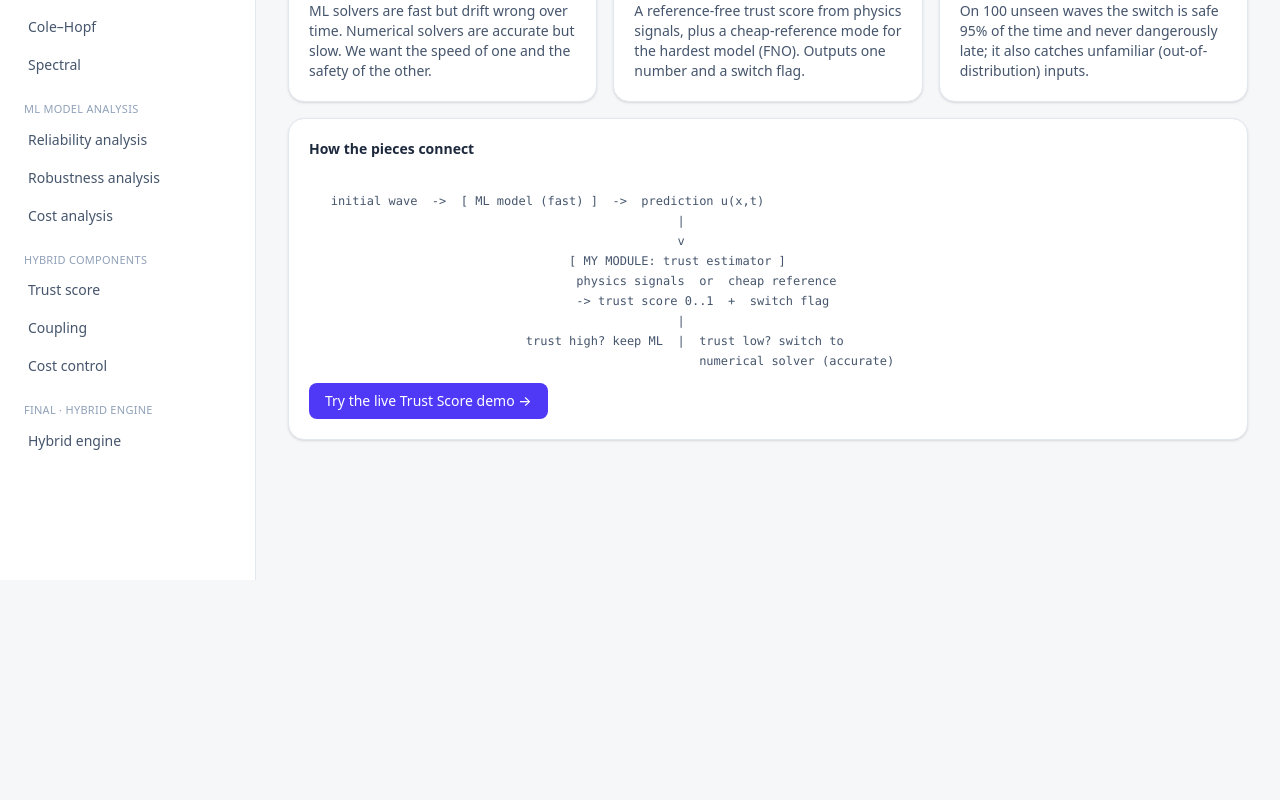
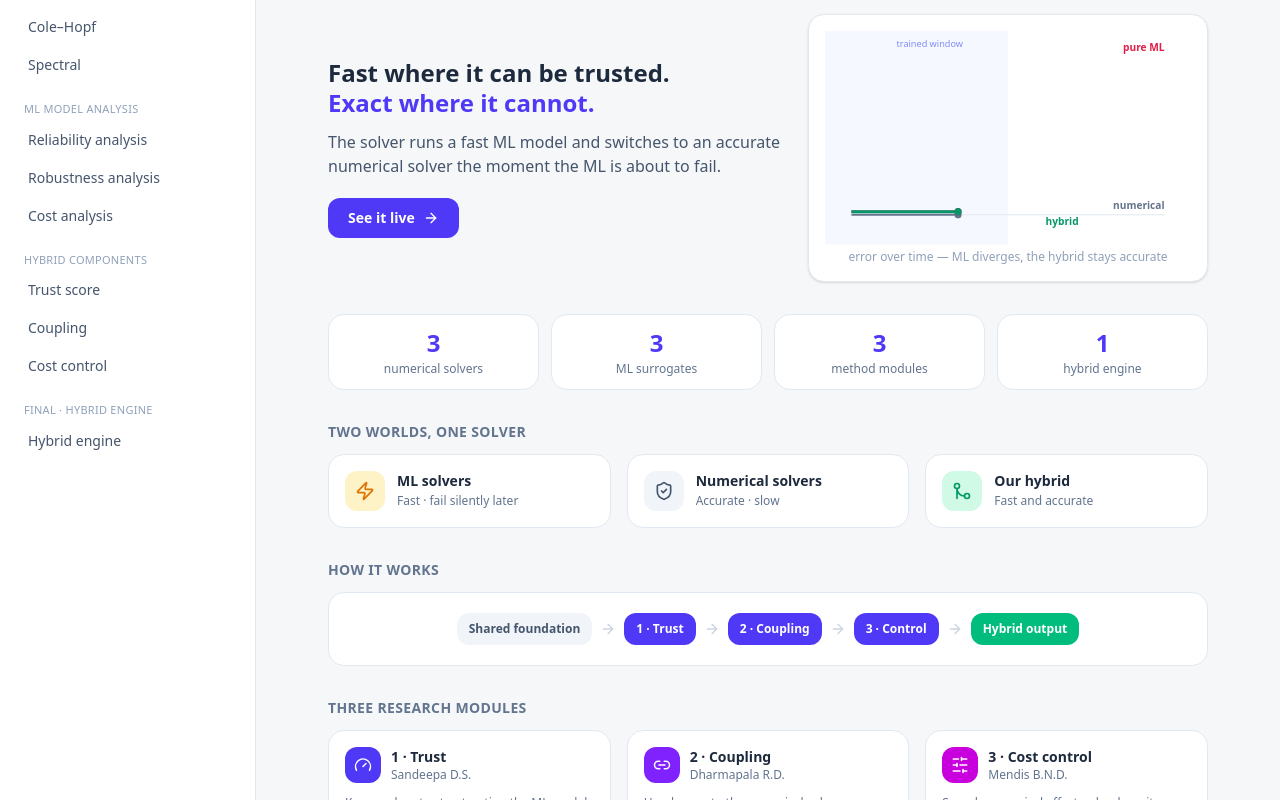
Before and after one commit to nithiladilsh/Turingz, a React (Vite) app in the folder demo_app/frontend/: page / in a window 1280 px wide. Shown: the part 220-1020 px from the top of the page. Before the commit the page ends 800 px from the top, so only its background shows below. Built offline with nearby package versions, Linux system fonts and the light colour scheme.

Commit message:
Overview modification

```diff
--- a/demo_app/frontend/package.json
+++ b/demo_app/frontend/package.json
@@ -10,7 +10,8 @@
   },
   "dependencies": {
     "react": "^18.3.1",
-    "react-dom": "^18.3.1"
+    "react-dom": "^18.3.1",
+    "lucide-react": "^0.454.0"
   },
   "devDependencies": {
     "@tailwindcss/vite": "^4.0.0",
--- a/demo_app/frontend/src/App.jsx
+++ b/demo_app/frontend/src/App.jsx
@@ -10,8 +10,16 @@ const SECTIONS = [
   { id: "colehopf", label: "Cole–Hopf", group: "Numerical solvers" },
   { id: "spectral", label: "Spectral", group: "Numerical solvers" },
 
-  { id: "reliability", label: "Reliability analysis", group: "ML model analysis" },
-  { id: "robustness", label: "Robustness analysis", group: "ML model analysis" },
+  {
+    id: "reliability",
+    label: "Reliability analysis",
+    group: "ML model analysis",
+  },
+  {
+    id: "robustness",
+    label: "Robustness analysis",
+    group: "ML model analysis",
+  },
   { id: "cost", label: "Cost analysis", group: "ML model analysis" },
 
   { id: "trust", label: "Trust score", group: "Hybrid components" },
@@ -25,12 +33,17 @@ const NOTES = {
   fdm: "The finite-difference (FDM) solver and its experiments: run it on a chosen wave and show the accuracy / error-over-time graphs that justify it against the Cole-Hopf reference.",
   colehopf: "The exact Cole-Hopf solution, used as the ground-truth reference.",
   spectral: "The pseudo-spectral numerical solver.",
-  reliability: "Reliability analysis of PINN, FNO and DeepONet: accuracy in-window vs extrapolation, error curves, and which model is most dependable.",
-  robustness: "Robustness analysis of the three ML models (behaviour under perturbed / harder inputs).",
+  reliability:
+    "Reliability analysis of PINN, FNO and DeepONet: accuracy in-window vs extrapolation, error curves, and which model is most dependable.",
+  robustness:
+    "Robustness analysis of the three ML models (behaviour under perturbed / harder inputs).",
   cost: "Cost analysis of the three ML models (speed and compute trade-offs).",
-  coupling: "The coupling module: how the ML model and the numerical solver are joined at the hand-off.",
-  costcontrol: "The cost-control module: managing compute budget across the hybrid run.",
-  hybrid: "The full product: the ML model predicts each step, the trust module scores it, and control switches to the numerical solver when trust drops. Reuses the same wave-builder input as the Trust page.",
+  coupling:
+    "The coupling module: how the ML model and the numerical solver are joined at the hand-off.",
+  costcontrol:
+    "The cost-control module: managing compute budget across the hybrid run.",
+  hybrid:
+    "The full product: the ML model predicts each step, the trust module scores it, and control switches to the numerical solver when trust drops. Reuses the same wave-builder input as the Trust page.",
 };
 
 export default function App() {
@@ -43,16 +56,26 @@ export default function App() {
       <aside className="w-64 shrink-0 bg-white border-r border-slate-200 p-4">
         <div className="px-2 py-3">
           <div className="text-lg font-bold text-slate-800">Team Turingz</div>
-          <div className="text-xs text-slate-500">Hybrid ML + Numerical PDE Solver</div>
+          <div className="text-xs text-slate-500">
+            Hybrid ML + Numerical PDE Solver
+          </div>
         </div>
         <nav className="mt-3 space-y-4">
           {groups.map((g) => (
             <div key={g}>
-              <div className="px-2 text-[11px] uppercase tracking-wide text-slate-400 mb-1">{g}</div>
+              <div className="px-2 text-[11px] uppercase tracking-wide text-slate-400 mb-1">
+                {g}
+              </div>
               {SECTIONS.filter((s) => s.group === g).map((s) => (
-                <button key={s.id} onClick={() => setActive(s.id)}
+                <button
+                  key={s.id}
+                  onClick={() => setActive(s.id)}
                   className={`w-full text-left px-3 py-2 rounded-lg text-sm mb-0.5 transition ${
-                    active === s.id ? "bg-indigo-600 text-white" : "text-slate-600 hover:bg-slate-100"}`}>
+                    active === s.id
+                      ? "bg-indigo-600 text-white"
+                      : "text-slate-600 hover:bg-slate-100"
+                  }`}
+                >
                   {s.label}
                 </button>
               ))}
@@ -61,11 +84,15 @@ export default function App() {
         </nav>
       </aside>
 
-      <main className="flex-1 p-8 max-w-6xl">
+      <main className="flex-1 w-full p-8 mx-10">
         {active === "overview" && <Overview go={setActive} />}
         {active === "trust" && <TrustPage />}
         {active !== "overview" && active !== "trust" && (
-          <Placeholder title={sec.label} group={sec.group} note={NOTES[active]} />
+          <Placeholder
+            title={sec.label}
+            group={sec.group}
+            note={NOTES[active]}
+          />
         )}
       </main>
     </div>
--- a/demo_app/frontend/src/pages/Overview.jsx
+++ b/demo_app/frontend/src/pages/Overview.jsx
@@ -1,44 +1,336 @@
-import { Card } from "../components/ui.jsx";
+import { useEffect, useState } from "react";
+import {
+  Zap,
+  ShieldCheck,
+  GitMerge,
+  Gauge,
+  Link2,
+  SlidersHorizontal,
+  ArrowRight,
+} from "lucide-react";
+
+/* ---- animated concept chart: ML diverges, hybrid stays accurate ---- */
+function ConceptChart() {
+  const [p, setP] = useState(0);
+  useEffect(() => {
+    let raf, start;
+    const loop = (ts) => {
+      if (!start) start = ts;
+      setP(Math.min(1, ((ts - start) / 3500) % 1.25));
+      raf = requestAnimationFrame(loop);
+    };
+    raf = requestAnimationFrame(loop);
+    return () => cancelAnimationFrame(raf);
+  }, []);
+  const W = 360,
+    H = 210,
+    pad = 26,
+    xs = 0.55;
+  const sx = (x) => pad + x * (W - 2 * pad);
+  const sy = (e) => H - pad - Math.min(1, e) * (H - 2 * pad);
+  const mlErr = (x) => Math.min(1, 0.04 + 5 * Math.max(0, x - 0.45) ** 2);
+  const hyErr = (x) => (x < xs ? mlErr(x) : 0.06);
+  const line = (f) => {
+    const pts = [];
+    for (let x = 0; x <= p; x += 0.02) pts.push([sx(x), sy(f(x))]);
+    return pts
+      .map((q, i) => `${i ? "L" : "M"}${q[0].toFixed(1)} ${q[1].toFixed(1)}`)
+      .join(" ");
+  };
+  const head = (f) => [sx(Math.min(p, 1)), sy(f(Math.min(p, 1)))];
+  const switched = p >= xs;
+  return (
+    <svg viewBox={`0 0 ${W} ${H}`} className="w-full">
+      <rect
+        x="0"
+        y="0"
+        width={sx(0.5)}
+        height={H}
+        fill="#eef2ff"
+        opacity="0.5"
+      />
+      <text x={sx(0.25)} y={16} textAnchor="middle" fontSize="9" fill="#818cf8">
+        trained window
+      </text>
+      <line
+        x1={pad}
+        x2={W - pad}
+        y1={sy(0.02)}
+        y2={sy(0.02)}
+        stroke="#e2e8f0"
+      />
+      {switched && (
+        <line
+          x1={sx(xs)}
+          x2={sx(xs)}
+          y1={pad}
+          y2={H - pad}
+          stroke="#e11d48"
+          strokeWidth="1.5"
+          strokeDasharray="4 3"
+        />
+      )}
+      <path
+        d={line((x) => 0.02)}
+        fill="none"
+        stroke="#64748b"
+        strokeWidth="2"
+      />
+      <path d={line(mlErr)} fill="none" stroke="#e11d48" strokeWidth="2.5" />
+      <path d={line(hyErr)} fill="none" stroke="#059669" strokeWidth="3" />
+      {[
+        ["#64748b", () => 0.02],
+        ["#e11d48", mlErr],
+        ["#059669", hyErr],
+      ].map(([c, f], i) => {
+        const [hx, hy] = head(f);
+        return <circle key={i} cx={hx} cy={hy} r="3.5" fill={c} />;
+      })}
+      <text
+        x={W - pad}
+        y={sy(mlErr(1)) - 6}
+        textAnchor="end"
+        fontSize="10"
+        fill="#e11d48"
+        fontWeight="600"
+      >
+        pure ML
+      </text>
+      <text
+        x={W - pad}
+        y={sy(0.02) - 6}
+        textAnchor="end"
+        fontSize="10"
+        fill="#64748b"
+        fontWeight="600"
+      >
+        numerical
+      </text>
+      <text
+        x={sx(0.62)}
+        y={sy(0.06) + 16}
+        fontSize="10"
+        fill="#059669"
+        fontWeight="600"
+      >
+        hybrid
+      </text>
+    </svg>
+  );
+}
+
+function Stat({ n, label }) {
+  return (
+    <div className="bg-white rounded-2xl border border-slate-200 px-4 py-3 text-center">
+      <div className="text-2xl font-bold text-indigo-600">{n}</div>
+      <div className="text-xs text-slate-500 mt-0.5">{label}</div>
+    </div>
+  );
+}
+
+function Family({ icon: Icon, color, title, tag }) {
+  return (
+    <div className="bg-white rounded-2xl border border-slate-200 p-4 flex items-start gap-3 hover:shadow-md transition-shadow">
+      <div className={`w-10 h-10 rounded-xl grid place-items-center ${color}`}>
+        <Icon size={20} />
+      </div>
+      <div>
+        <div className="text-sm font-semibold text-slate-800">{title}</div>
+        <div className="text-xs text-slate-500 mt-0.5">{tag}</div>
+      </div>
+    </div>
+  );
+}
+
+function ModuleCard({ n, icon: Icon, name, owner, one, tone }) {
+  return (
+    <div className="bg-white rounded-2xl border border-slate-200 p-4 hover:shadow-md hover:-translate-y-0.5 transition-all">
+      <div className="flex items-center gap-2.5">
+        <div
+          className={`w-9 h-9 rounded-xl grid place-items-center text-white ${tone}`}
+        >
+          <Icon size={18} />
+        </div>
+        <div>
+          <div className="text-sm font-semibold text-slate-800">
+            {n} · {name}
+          </div>
+          <div className="text-xs text-slate-500">{owner}</div>
+        </div>
+      </div>
+      <p className="text-xs text-slate-500 mt-3">{one}</p>
+    </div>
+  );
+}
+
+function Node({ label, tone }) {
+  const c = {
+    infra: "bg-slate-100 text-slate-600",
+    m: "bg-indigo-600 text-white",
+    out: "bg-emerald-500 text-white",
+  }[tone];
+  return (
+    <div className={`rounded-xl px-3 py-2 text-xs font-semibold ${c}`}>
+      {label}
+    </div>
+  );
+}
 
 export default function Overview({ go }) {
   return (
-    <div>
-      <h1 className="text-2xl font-bold text-slate-800">Reliability & Trust Estimation for a Hybrid PDE Solver</h1>
-      <p className="text-slate-600 mt-2 max-w-3xl">
-        Our hybrid solver runs a fast machine-learning model while it is trustworthy, then switches to an
-        accurate numerical solver when needed. My module is the safety switch: it produces a live trust
-        score with no access to the true answer and decides when to hand over.
-      </p>
-
-      <div className="mt-6 grid grid-cols-3 gap-4">
-        <Card title="The problem">
-          <p className="text-sm text-slate-600">ML solvers are fast but drift wrong over time. Numerical solvers are accurate but slow. We want the speed of one and the safety of the other.</p>
-        </Card>
-        <Card title="My contribution">
-          <p className="text-sm text-slate-600">A reference-free trust score from physics signals, plus a cheap-reference mode for the hardest model (FNO). Outputs one number and a switch flag.</p>
-        </Card>
-        <Card title="The result">
-          <p className="text-sm text-slate-600">On 100 unseen waves the switch is safe 95% of the time and never dangerously late; it also catches unfamiliar (out-of-distribution) inputs.</p>
-        </Card>
+    <div className="space-y-8">
+      {/* RESEARCH TOPIC — first thing examiners see */}
+      <div className="text-center border-b border-slate-200 pb-6">
+        <div className="inline-flex items-center gap-2 text-xs font-medium text-indigo-700 bg-indigo-50 px-3 py-1 rounded-full">
+          Team Turingz · University of Moratuwa
+        </div>
+        <div className="text-xl md:text-3xl font-extrabold text-slate-800 leading-[1.12] mt-4 max-w-10xl mx-auto tracking-tight">
+          Hybrid Machine Learning and Numerical Methods for
+          <span className="text-indigo-600"> PDE Extrapolation</span>
+        </div>
+        <p className="text-slate-500 mt-3 text-base">
+          A trust-gated, cost-aware hybrid solver for long-horizon prediction
+        </p>
       </div>
 
-      <Card title="How the pieces connect" className="mt-4">
-        <pre className="text-xs text-slate-600 leading-5 overflow-x-auto">{`
-   initial wave  ->  [ ML model (fast) ]  ->  prediction u(x,t)
-                                                   |
-                                                   v
-                                    [ MY MODULE: trust estimator ]
-                                     physics signals  or  cheap reference
-                                     -> trust score 0..1  +  switch flag
-                                                   |
-                              trust high? keep ML  |  trust low? switch to
-                                                      numerical solver (accurate)
-`}</pre>
-        <button onClick={() => go("trust")}
-          className="mt-3 px-4 py-2 rounded-lg bg-indigo-600 text-white text-sm font-medium hover:bg-indigo-700">
-          Try the live Trust Score demo →
-        </button>
-      </Card>
+      {/* HERO */}
+      <div className="grid grid-cols-[1fr_400px] gap-6 items-center">
+        <div>
+          <h2 className="text-2xl font-bold text-slate-800 leading-tight">
+            Fast where it can be trusted.
+            <br />
+            <span className="text-indigo-600">Exact where it cannot.</span>
+          </h2>
+          <p className="text-slate-600 mt-3 max-w-lg">
+            The solver runs a fast ML model and switches to an accurate
+            numerical solver the moment the ML is about to fail.
+          </p>
+          <button
+            onClick={() => go("trust")}
+            className="mt-5 inline-flex items-center gap-2 px-5 py-2.5 rounded-xl bg-indigo-600 text-white text-sm font-semibold hover:bg-indigo-700 transition-colors"
+          >
+            See it live <ArrowRight size={16} />
+          </button>
+        </div>
+        <div className="bg-white rounded-2xl border border-slate-200 p-4 shadow-sm">
+          <ConceptChart />
+          <div className="text-xs text-slate-400 text-center mt-1">
+            error over time — ML diverges, the hybrid stays accurate
+          </div>
+        </div>
+      </div>
+
+      {/* STATS */}
+      <div className="grid grid-cols-4 gap-3">
+        <Stat n="3" label="numerical solvers" />
+        <Stat n="3" label="ML surrogates" />
+        <Stat n="3" label="method modules" />
+        <Stat n="1" label="hybrid engine" />
+      </div>
+
+      {/* FAMILIES */}
+      <div>
+        <h2 className="text-sm font-semibold text-slate-500 uppercase tracking-wide mb-3">
+          Two worlds, one solver
+        </h2>
+        <div className="grid grid-cols-3 gap-4">
+          <Family
+            icon={Zap}
+            color="bg-amber-100 text-amber-600"
+            title="ML solvers"
+            tag="Fast · fail silently later"
+          />
+          <Family
+            icon={ShieldCheck}
+            color="bg-slate-100 text-slate-600"
+            title="Numerical solvers"
+            tag="Accurate · slow"
+          />
+          <Family
+            icon={GitMerge}
+            color="bg-emerald-100 text-emerald-600"
+            title="Our hybrid"
+            tag="Fast and accurate"
+          />
+        </div>
+      </div>
+
+      {/* PIPELINE */}
+      <div>
+        <h2 className="text-sm font-semibold text-slate-500 uppercase tracking-wide mb-3">
+          How it works
+        </h2>
+        <div className="bg-white rounded-2xl border border-slate-200 p-5 flex flex-wrap items-center justify-center gap-2">
+          <Node label="Shared foundation" tone="infra" />
+          <ArrowRight size={16} className="text-slate-300" />
+          <Node label="1 · Trust" tone="m" />
+          <ArrowRight size={16} className="text-slate-300" />
+          <Node label="2 · Coupling" tone="m" />
+          <ArrowRight size={16} className="text-slate-300" />
+          <Node label="3 · Control" tone="m" />
+          <ArrowRight size={16} className="text-slate-300" />
+          <Node label="Hybrid output" tone="out" />
+        </div>
+      </div>
+
+      {/* MODULES */}
+      <div>
+        <h2 className="text-sm font-semibold text-slate-500 uppercase tracking-wide mb-3">
+          Three research modules
+        </h2>
+        <div className="grid grid-cols-3 gap-4">
+          <ModuleCard
+            n="1"
+            icon={Gauge}
+            name="Trust"
+            owner="Sandeepa D.S."
+            tone="bg-indigo-600"
+            one="Knows when to stop trusting the ML model — with no true answer."
+          />
+          <ModuleCard
+            n="2"
+            icon={Link2}
+            name="Coupling"
+            owner="Dharmapala R.D."
+            tone="bg-violet-600"
+            one="Hands over to the numerical solver smoothly, at minimum cost."
+          />
+          <ModuleCard
+            n="3"
+            icon={SlidersHorizontal}
+            name="Cost control"
+            owner="Mendis B.N.D."
+            tone="bg-fuchsia-600"
+            one="Spends numerical effort only where it pays off, for a target accuracy."
+          />
+        </div>
+      </div>
+
+      {/* FOUNDATION chips */}
+      <div>
+        <h2 className="text-sm font-semibold text-slate-500 uppercase tracking-wide mb-3">
+          Built on
+        </h2>
+        <div className="flex flex-wrap gap-2">
+          {[
+            "1D viscous Burgers benchmark",
+            "FDM",
+            "Cole–Hopf (exact)",
+            "Spectral",
+            "PINN",
+            "FNO",
+            "DeepONet",
+            "Shared evaluation framework",
+          ].map((c) => (
+            <span
+              key={c}
+              className="text-xs font-medium text-slate-600 bg-white border border-slate-200 px-3 py-1.5 rounded-full"
+            >
+              {c}
+            </span>
+          ))}
+        </div>
+      </div>
     </div>
   );
 }
```
Also changed, not shown: demo_app/frontend/src/index.css (+14 -3 lines), 1 other file (tests, documents, lock files or other folders).
